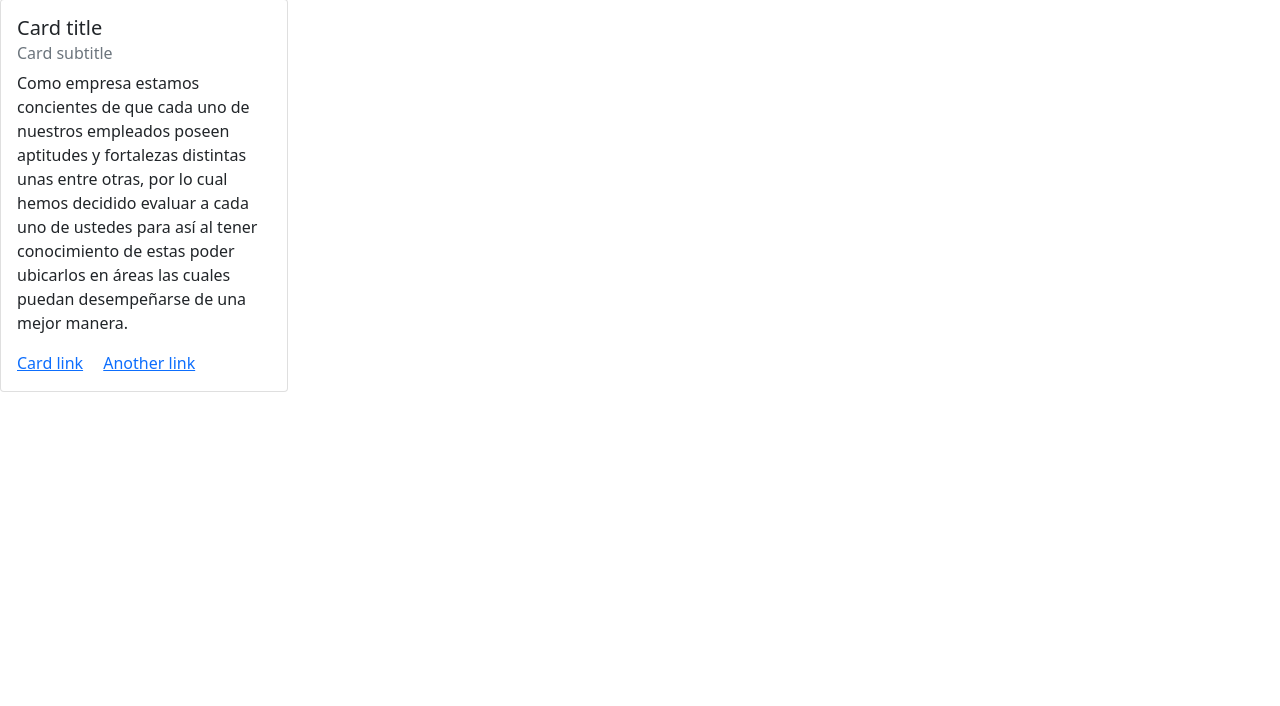
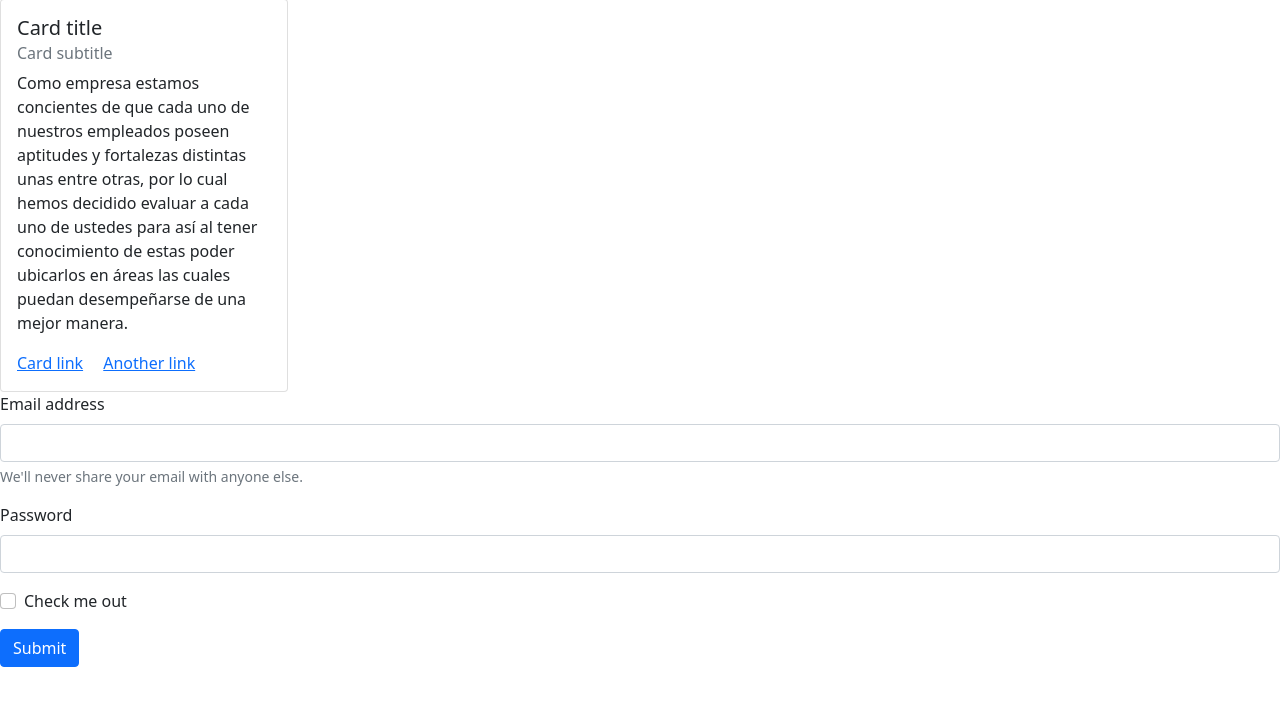
Before and after one commit to Piper616/TestGo, a Django app: template home/templates/inicio.html in a window 1280 px wide. Shown: the part 57-763 px from the top of the page. Run offline with Django 3.2, Linux system fonts and the light colour scheme; the template is opened without the code that fills it, so the values that code supplies are empty.

Commit message:
Tercer comando

```diff
--- a/home/templates/inicio.html
+++ b/home/templates/inicio.html
@@ -35,5 +35,22 @@
           <a href="#" class="card-link">Another link</a>
         </div>
       </div>
+
+      <form>
+        <div class="mb-3">
+          <label for="exampleInputEmail1" class="form-label">Email address</label>
+          <input type="email" class="form-control" id="exampleInputEmail1" aria-describedby="emailHelp">
+          <div id="emailHelp" class="form-text">We'll never share your email with anyone else.</div>
+        </div>
+        <div class="mb-3">
+          <label for="exampleInputPassword1" class="form-label">Password</label>
+          <input type="password" class="form-control" id="exampleInputPassword1">
+        </div>
+        <div class="mb-3 form-check">
+          <input type="checkbox" class="form-check-input" id="exampleCheck1">
+          <label class="form-check-label" for="exampleCheck1">Check me out</label>
+        </div>
+        <button type="submit" class="btn btn-primary">Submit</button>
+      </form>
   </body>
 </html>
```
Also changed, not shown: db.sqlite3.
